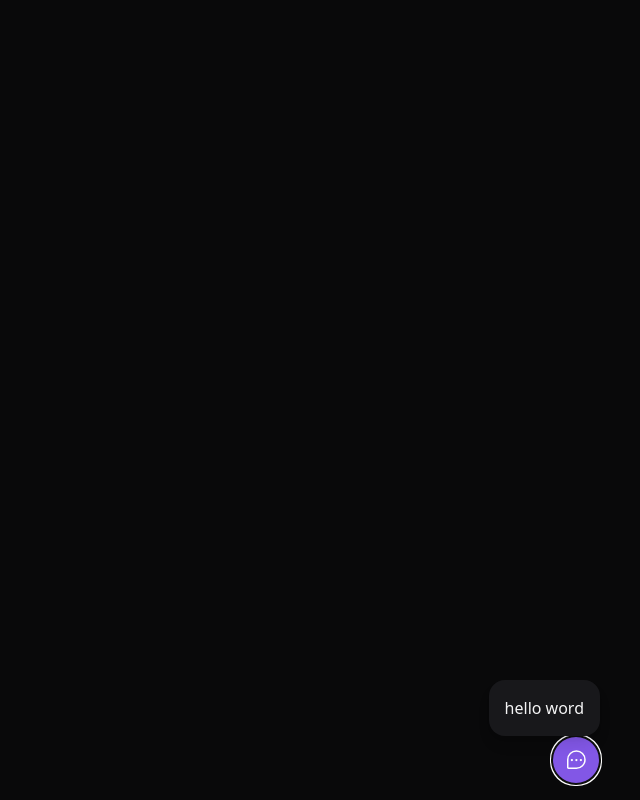
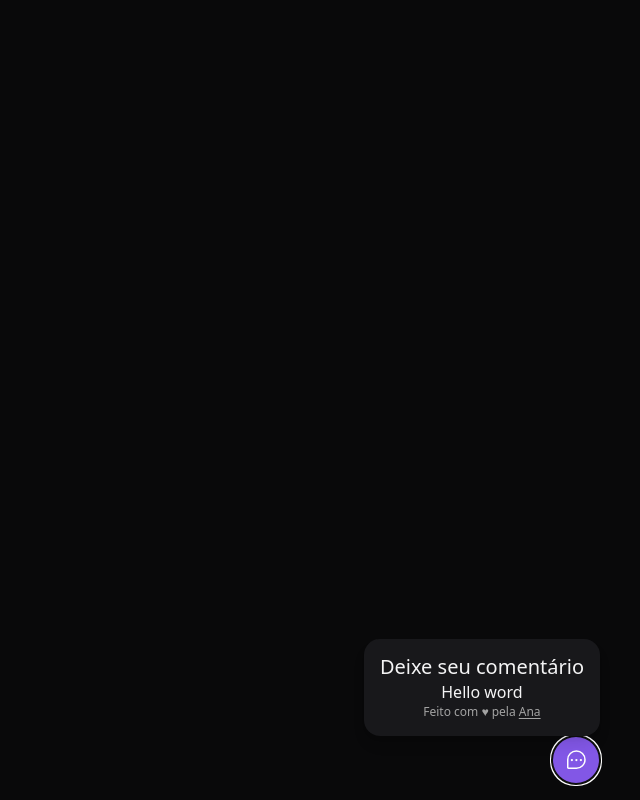
Before and after one commit to AnaPerola/web_feedback_widget, a React (Vite) app: page / in a window 1280 px wide. Both pictures are taken after a click on the button "Feedback". Shown: the whole page, without its empty margins (640-1280 px from the left). Built offline with nearby package versions, Linux system fonts and the light colour scheme.

Commit message:
Create header and footer to WidgetForm

```diff
--- a/src/components/WidgetForm.tsx
+++ b/src/components/WidgetForm.tsx
@@ -1,7 +1,13 @@
 export function WidgetForm() {
   return(
     <div className="bg-zinc-900 p-4 relative rounded-2xl flex flex-col items-center shadow-lg w-[calc(100vw-2rem)] md:w-auto">
-      hello word
+      <header>
+        <span className="text-xl leading-6">Deixe seu comentário</span>
+      </header>
+      <p>Hello word</p>
+      <footer className="text-xs text-neutral-400">
+      Feito com ♥ pela <a className="underline underline-offset-2" href="https://github.com/AnaPerola">Ana</a>
+      </footer>
     </div>
   )
 }
```
